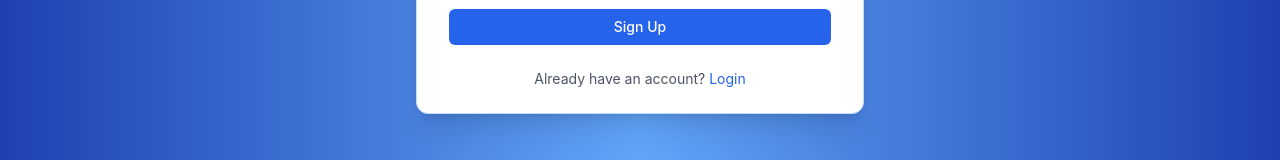
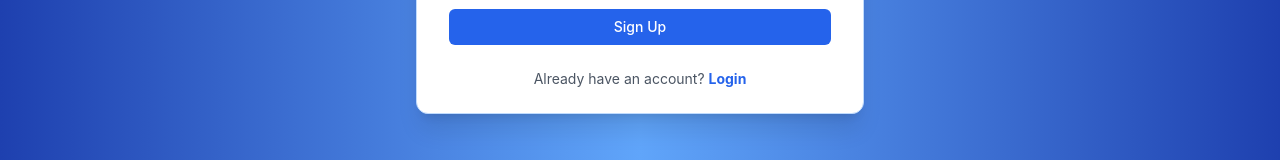
Before and after one commit to omarzydan610/InstaMail, a React (Create React App) app in the folder instamail-frontend/: page /register in a window 1280 px wide. Shown: the part 591-751 px from the top of the page. Built offline with nearby package versions, Linux system fonts and the light colour scheme.

Commit message:
edit some names

```diff
--- a/instamail-frontend/src/components/linkToLogin.jsx
+++ b/instamail-frontend/src/components/linkToLogin.jsx
@@ -1,11 +1,14 @@
-import React from 'react';
+import React from "react";
 
 const LinkToLogin = () => {
   return (
     <div className="text-sm text-center">
       <p className="text-gray-600">
-                Already have an account?{' '}
-                <a href="/login" className="text-blue-600 hover:text-blue-800">
+        Already have an account?{" "}
+        <a
+          href="/login"
+          className="text-blue-600 font-bold hover:text-blue-800"
+        >
           Login
         </a>
       </p>
--- a/instamail-frontend/src/components/linkToSignup.jsx
+++ b/instamail-frontend/src/components/linkToSignup.jsx
@@ -1,11 +1,14 @@
-import React from 'react';
+import React from "react";
 
 const LinkToSignup = () => {
   return (
     <div className="text-sm text-center">
       <p className="text-gray-600">
-                Create a new account?{' '}
-                <a href="/signup" className="text-blue-600 hover:text-blue-800">
+        Create a new account?{" "}
+        <a
+          href="/signup"
+          className="text-blue-600 text-bold hover:text-blue-800"
+        >
           signup
         </a>
       </p>
--- a/instamail-frontend/src/pages/login.jsx
+++ b/instamail-frontend/src/pages/login.jsx
@@ -1,6 +1,6 @@
 import React, { useState } from "react";
-import InputField from "../components/inputField";
-import LinkToSignup from "../components/linkToSignup";
+import InputField from "../components/InputField";
+import LinkToSignup from "../components/LinkToSignup";
 
 const Login = () => {
     const [email, setEmail] = useState("");
--- a/instamail-frontend/src/pages/signup.jsx
+++ b/instamail-frontend/src/pages/signup.jsx
@@ -1,6 +1,6 @@
 import React, { useState } from "react";
-import InputField from "../components/inputField";
-import LinkToLogin from "../components/linkToLogin";
+import InputField from "../components/InputField";
+import LinkToLogin from "../components/LinkToLogin";
 
 const Signup = () => {
   const [email, setEmail] = useState("");
```
Lines whose indentation alone changed are shown as unchanged.
